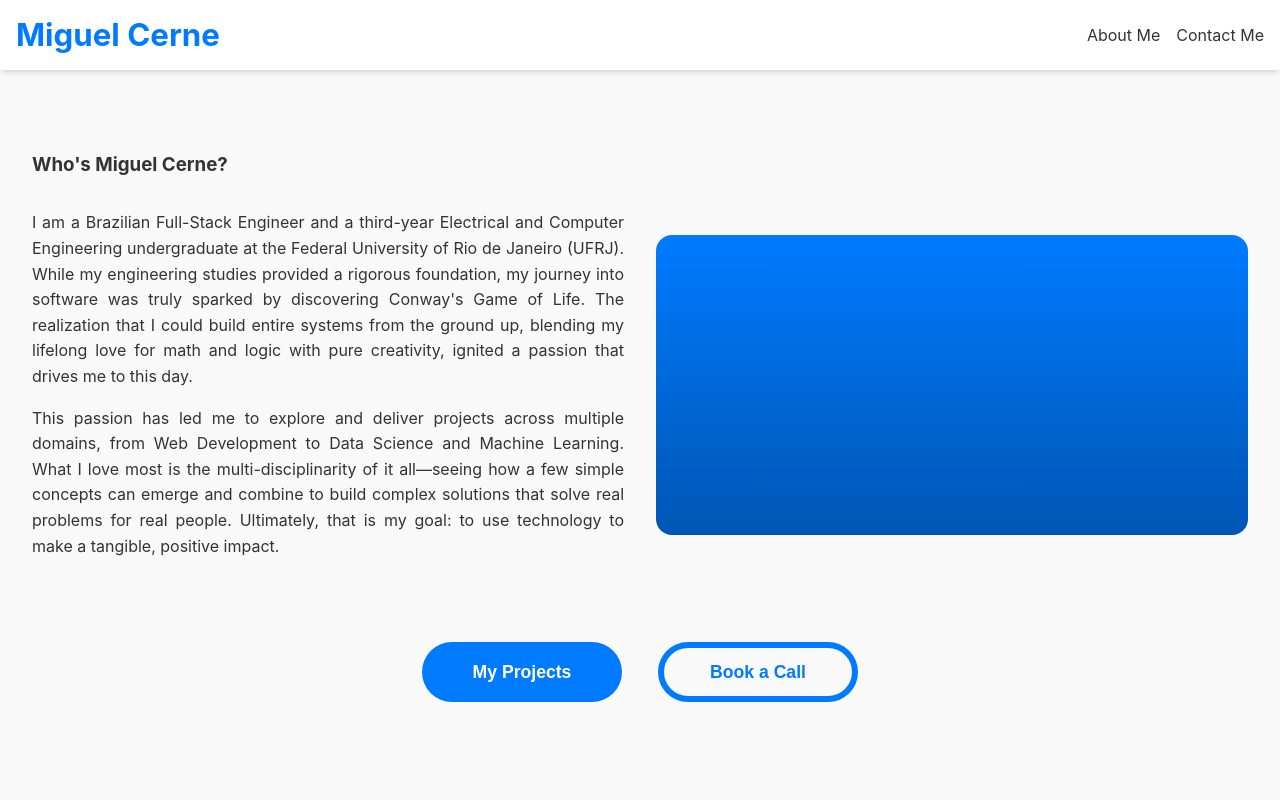
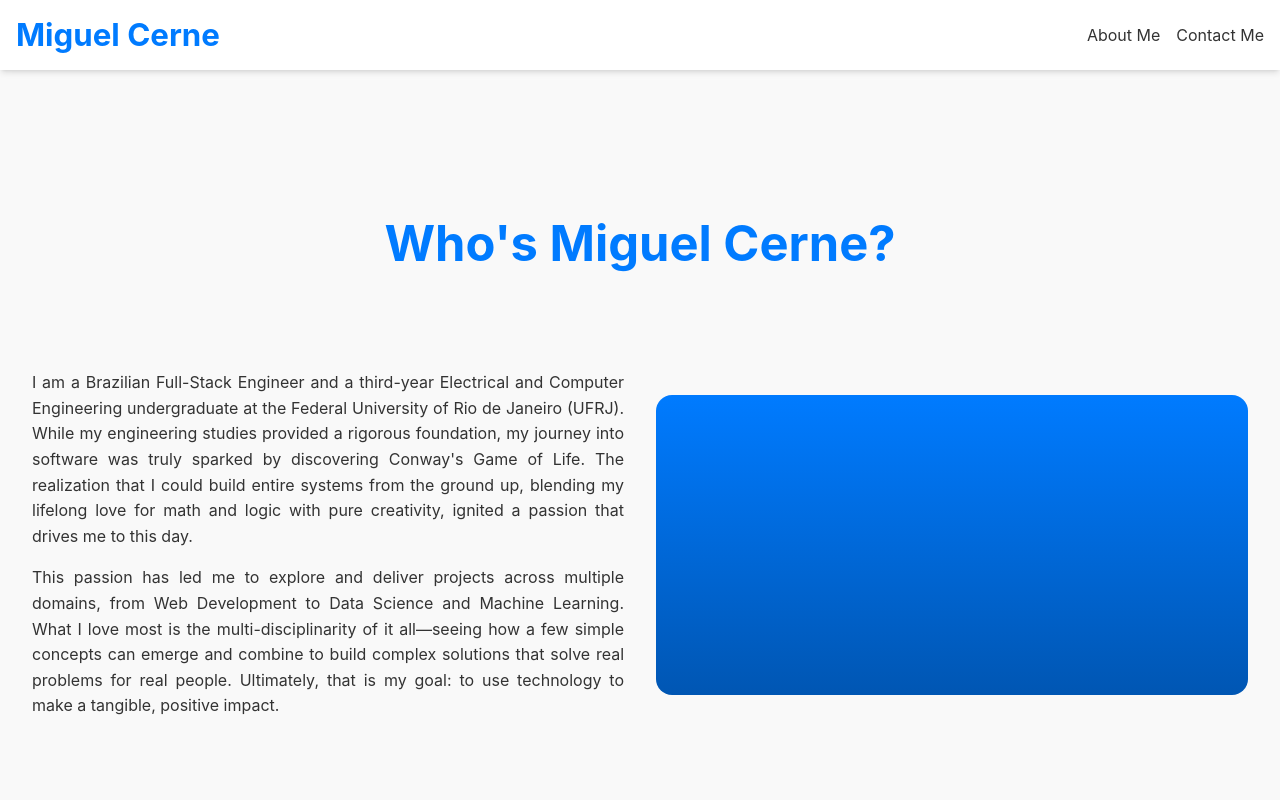
Before and after one commit to Cerne17/portfolio-fullstack, a React (Create React App) app in the folder frontend/: page / in a window 1280 px wide. Shown: the top 800 px of the page. Built offline with nearby package versions, Linux system fonts and the light colour scheme; no server answers.

Commit message:
feat: creates sectionTitle global styling

```diff
--- a/frontend/src/styles/globals.css
+++ b/frontend/src/styles/globals.css
@@ -1,8 +1,20 @@
+@import "./variables.css";
+
 /*
- * - sectionTitle
- * - text
- * - text strong
- * - sectionContainer
- * - subsection
- * - subsectionTitle
+ * [x] sectionTitle
+ * [ ] text
+ * [ ] text strong
+ * [ ] sectionContainer
+ * [ ] subsection
+ * [ ] subsectionTitle
  */
+
+.sectionTitle {
+  font-size: clamp(var(--fs-600), calc(7vw + 1rem), var(--fs-900));
+  color: var(--color-primary);
+  font-weight: var(--fw-bold);
+  text-align: center;
+  padding-bottom: var(--space-xl);
+  padding-top: var(--space-xl);
+  line-height: var(--line-height-heading);
+}
```
